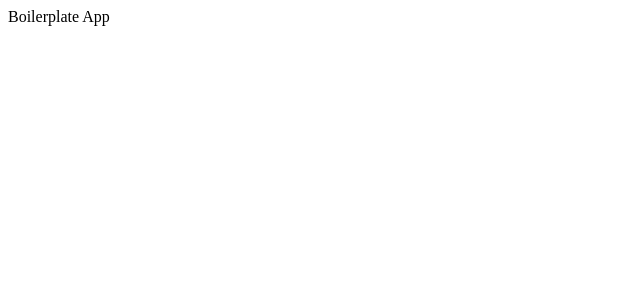
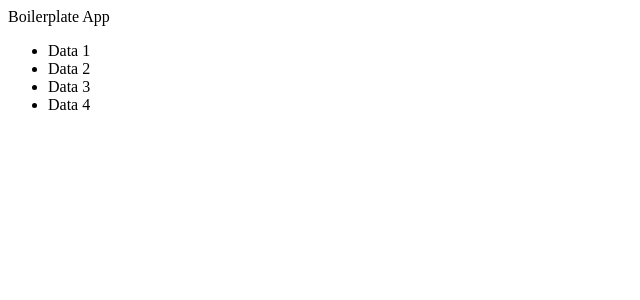
Before and after one commit to FlopiVG/react-boilerplate-flopi, a React app: page / in a window 1280 px wide. Shown: the top 300 px of the page, without its empty margins (0-640 px from the left). Built offline with nearby package versions, Linux system fonts and the light colour scheme.

Commit message:
Add example container

```diff
--- a/package.json
+++ b/package.json
@@ -24,6 +24,7 @@
     "webpack-dev-server": "^2.5.1"
   },
   "dependencies": {
+    "prop-types": "^15.5.10",
     "react": "^15.6.1",
     "react-dom": "^15.6.1",
     "react-redux": "^5.0.5",
--- /dev/null
+++ b/src/components/ListItems/index.js
@@ -0,0 +1,3 @@
+import ListItems from './list-items';
+
+export default ListItems;
--- /dev/null
+++ b/src/components/ListItems/list-items.jsx
@@ -0,0 +1,14 @@
+import React from 'react';
+import PropTypes from 'prop-types';
+
+const ListItems = props => (
+  <ul>
+    {props.data.map(data => <li key={data.id}>{data.text}</li>)}
+  </ul>
+);
+
+ListItems.propTypes = {
+  data: PropTypes.arrayOf(PropTypes.object).isRequired,
+};
+
+export default ListItems;
--- /dev/null
+++ b/src/containers/ExampleData/example-data.jsx
@@ -0,0 +1,27 @@
+import React from 'react';
+import ListItems from 'components/ListItems';
+
+const Data = [
+  {
+    id: 1,
+    text: 'Data 1',
+  },
+  {
+    id: 2,
+    text: 'Data 2',
+  },
+  {
+    id: 3,
+    text: 'Data 3',
+  },
+  {
+    id: 4,
+    text: 'Data 4',
+  },
+];
+
+const Comp = () => (
+  <ListItems data={Data} />
+);
+
+export default Comp;
--- /dev/null
+++ b/src/containers/ExampleData/index.js
@@ -0,0 +1,3 @@
+import ExampleData from './example-data';
+
+export default ExampleData;
--- a/src/main.jsx
+++ b/src/main.jsx
@@ -3,10 +3,14 @@ import ReactDOM from 'react-dom';
 import { Provider } from 'react-redux';
 
 import store from 'store';
+import ExampleData from 'containers/ExampleData';
 
 const Main = () => (
   <Provider store={store}>
-    <div>Boilerplate App</div>
+    <div>
+      Boilerplate App
+      <ExampleData />
+    </div>
   </Provider>
 );
 
```
